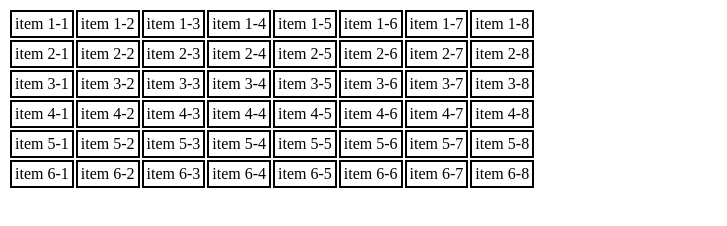
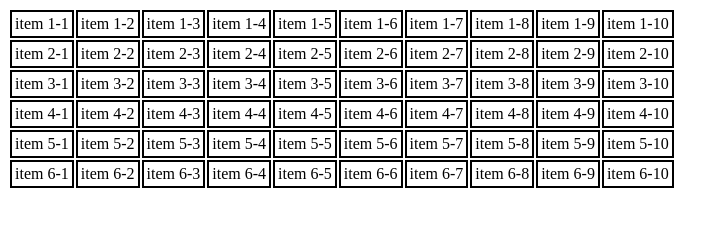
Before and after one commit to allenhuang0713/SeatingPlan, a plain HTML site: page index.html in a window 1280 px wide. Shown: the whole page, without its empty margins (0-727 px from the left). Drawn offline with Linux system fonts and the light colour scheme.

```diff
--- a/index.html
+++ b/index.html
@@ -21,6 +21,8 @@
             <td>item 1-6</td>
             <td>item 1-7</td>
             <td>item 1-8</td>
+            <td>item 1-9</td>
+            <td>item 1-10</td>
         </tr>
         <tr>
             <td>item 2-1</td>
@@ -31,6 +33,8 @@
             <td>item 2-6</td>
             <td>item 2-7</td>
             <td>item 2-8</td>
+            <td>item 2-9</td>
+            <td>item 2-10</td>
         </tr>
 
         <tr>
@@ -42,6 +46,8 @@
             <td>item 3-6</td>
             <td>item 3-7</td>
             <td>item 3-8</td>
+            <td>item 3-9</td>
+            <td>item 3-10</td>
         </tr>
 
         <tr>
@@ -53,6 +59,8 @@
             <td>item 4-6</td>
             <td>item 4-7</td>
             <td>item 4-8</td>
+            <td>item 4-9</td>
+            <td>item 4-10</td>
         </tr>
 
         <tr>
@@ -64,6 +72,8 @@
             <td>item 5-6</td>
             <td>item 5-7</td>
             <td>item 5-8</td>
+            <td>item 5-9</td>
+            <td>item 5-10</td>
         </tr>
 
         <tr>
@@ -75,6 +85,8 @@
             <td>item 6-6</td>
             <td>item 6-7</td>
             <td>item 6-8</td>
+            <td>item 6-9</td>
+            <td>item 6-10</td>
         </tr>
 
     </table>
```
